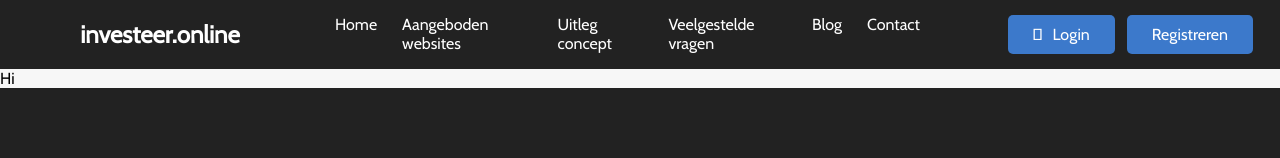
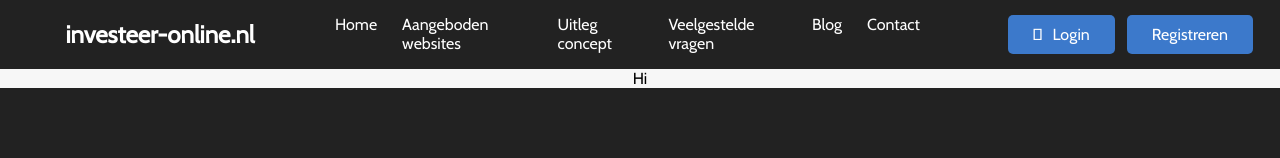
Before and after one commit to sanderyt/invest-platform, a Next.js app: page / in a window 1280 px wide. Shown: the top 158 px of the page. Built offline with nearby package versions, Linux system fonts and the light colour scheme.

Commit message:
changed title in header

```diff
--- a/components/Header/index.js
+++ b/components/Header/index.js
@@ -19,7 +19,7 @@
             <div className="col-6 col-md-3 d-flex align-items-center justify-content-center">
               <Link href="/">
                 <a>
-                  <h2>investeer.online</h2>
+                  <h2>investeer-online.nl</h2>
                 </a>
               </Link>
             </div>
--- a/components/Layout/index.js
+++ b/components/Layout/index.js
@@ -8,7 +8,7 @@
   return (
     <>
       <Header />
-      <div className="content d-flex justify-content-center flex-column">
+      <div className="content d-flex justify-content-center flex-column align-items-center">
         {children}
       </div>
       <Footer />
```
